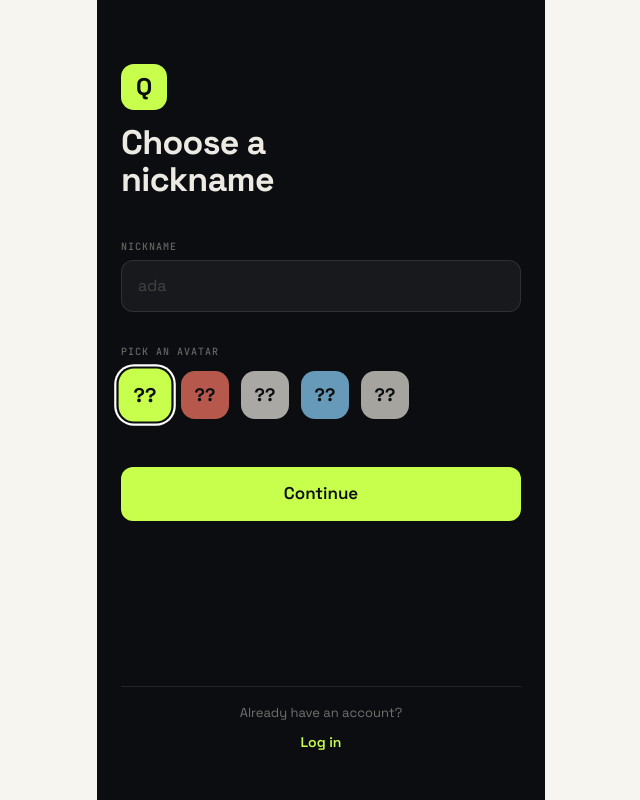
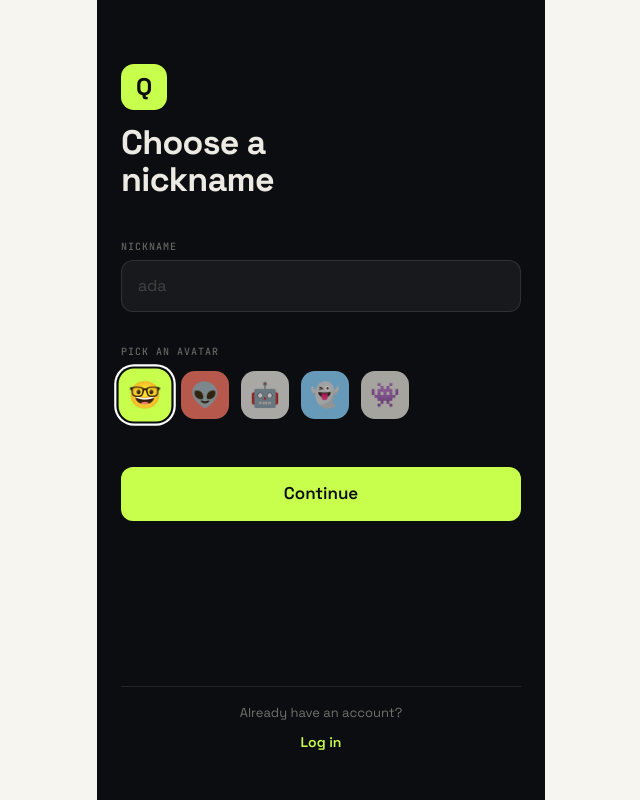
Before and after one commit to Astitwa2006/mini-project, a React (Vite) app in the folder client/: page /join/1 in a window 1280 px wide. Shown: the whole page, without its empty margins (319-959 px from the left). Built offline with nearby package versions, Linux system fonts and the light colour scheme; no server answers.

Commit message:
Frontend: Fix visual bugs identified by QA
- Replace dummy spans with SVG icons for Google and GitHub logins
- Fix offset highlight box behind 'quiz' on the Landing Page
- Add actual emojis to the Guest Join avatar picker

```diff
--- a/client/src/pages/JoinPage.jsx
+++ b/client/src/pages/JoinPage.jsx
@@ -8,7 +8,13 @@
 import { useSocket } from '../context/SocketContext.jsx';
 import Loader from '../components/ui/Loader.jsx';
 
-const AVATAR_COLORS = ['bg-accent', 'bg-danger', 'bg-[#EDEAE3]', 'bg-[#8FD6FF]', 'bg-[#E8E4DA]'];
+const AVATARS = [
+  { color: 'bg-accent', icon: '🤓' },
+  { color: 'bg-danger', icon: '👽' },
+  { color: 'bg-[#EDEAE3]', icon: '🤖' },
+  { color: 'bg-[#8FD6FF]', icon: '👻' },
+  { color: 'bg-[#E8E4DA]', icon: '👾' },
+];
 
 export default function JoinPage() {
   const { code } = useParams();
@@ -84,13 +90,13 @@
         <div className="flex flex-col gap-3">
           <span className="font-mono font-medium text-[10px] tracking-[0.1em] text-[#EDEAE3]/40">PICK AN AVATAR</span>
           <div className="flex items-center gap-3">
-            {AVATAR_COLORS.map((color, i) => (
+            {AVATARS.map((avatar, i) => (
               <button
                 key={i}
                 onClick={() => setAvatarIndex(i)}
-                className={`w-[48px] h-[48px] rounded-[14px] ${color} flex items-center justify-center font-bold text-lg text-[#0B0D10] transition-transform ${avatarIndex === i ? 'scale-110 ring-2 ring-white ring-offset-2 ring-offset-bg' : 'opacity-70 hover:opacity-100'}`}
+                className={`w-[48px] h-[48px] rounded-[14px] ${avatar.color} flex items-center justify-center text-2xl transition-transform ${avatarIndex === i ? 'scale-110 ring-2 ring-white ring-offset-2 ring-offset-bg' : 'opacity-70 hover:opacity-100'}`}
               >
-                {nickname ? nickname.substring(0, 2).toUpperCase() : '??'}
+                {avatar.icon}
               </button>
             ))}
           </div>
--- a/client/src/pages/LandingPage.jsx
+++ b/client/src/pages/LandingPage.jsx
@@ -45,7 +45,7 @@
 
           <h1 className="m-0 font-bold text-5xl md:text-[58px] leading-[1.02] tracking-[-0.04em] text-balance">
             The tech news,<br />played as a<br />
-            <span className="bg-accent text-surface-inverted px-2 rounded-md inline-block mt-1">quiz</span>
+            <span className="bg-accent text-surface-inverted px-2 rounded-md">quiz</span>
           </h1>
 
           <p className="m-0 font-normal text-lg leading-[1.55] text-text-muted max-w-[440px] text-balance">
--- a/client/src/pages/LoginPage.jsx
+++ b/client/src/pages/LoginPage.jsx
@@ -76,11 +76,18 @@
             disabled={loading}
             className="flex-1 h-[50px] rounded-xl border border-white/15 flex items-center justify-center gap-2 font-medium text-sm text-[#EDEAE3]/85 hover:bg-white/5 transition-colors"
           >
-            <span className="w-4 h-4 rounded-full" style={{ background: 'conic-gradient(#EDEAE3 0 25%, rgba(237,234,227,0.45) 0)' }}></span>
+            <svg className="w-[18px] h-[18px]" viewBox="0 0 24 24">
+              <path d="M22.56 12.25c0-.78-.07-1.53-.2-2.25H12v4.26h5.92c-.26 1.37-1.04 2.53-2.21 3.31v2.77h3.57c2.08-1.92 3.28-4.74 3.28-8.09z" fill="#4285F4"/>
+              <path d="M12 23c2.97 0 5.46-.98 7.28-2.66l-3.57-2.77c-.98.66-2.23 1.06-3.71 1.06-2.86 0-5.29-1.93-6.16-4.53H2.18v2.84C3.99 20.53 7.7 23 12 23z" fill="#34A853"/>
+              <path d="M5.84 14.09c-.22-.66-.35-1.36-.35-2.09s.13-1.43.35-2.09V7.07H2.18C1.43 8.55 1 10.22 1 12s.43 3.45 1.18 4.93l2.85-2.22.81-.62z" fill="#FBBC05"/>
+              <path d="M12 5.38c1.62 0 3.06.56 4.21 1.64l3.15-3.15C17.45 2.09 14.97 1 12 1 7.7 1 3.99 3.47 2.18 7.07l3.66 2.84c.87-2.6 3.3-4.53 6.16-4.53z" fill="#EA4335"/>
+            </svg>
             Google
           </button>
           <button className="flex-1 h-[50px] rounded-xl border border-white/15 flex items-center justify-center gap-2 font-medium text-sm text-[#EDEAE3]/85 hover:bg-white/5 transition-colors">
-            <span className="w-4 h-4 rounded-sm bg-[#EDEAE3]/75"></span>
+            <svg className="w-[18px] h-[18px] fill-current" viewBox="0 0 24 24">
+              <path d="M12 .297c-6.63 0-12 5.373-12 12 0 5.303 3.438 9.8 8.205 11.385.6.113.82-.258.82-.577 0-.285-.01-1.04-.015-2.04-3.338.724-4.042-1.61-4.042-1.61C4.422 18.07 3.633 17.7 3.633 17.7c-1.087-.744.084-.729.084-.729 1.205.084 1.838 1.236 1.838 1.236 1.07 1.835 2.809 1.305 3.495.998.108-.776.417-1.305.76-1.605-2.665-.3-5.466-1.332-5.466-5.93 0-1.31.465-2.38 1.235-3.22-.135-.303-.54-1.523.105-3.176 0 0 1.005-.322 3.3 1.23.96-.267 1.98-.399 3-.405 1.02.006 2.04.138 3 .405 2.28-1.552 3.285-1.23 3.285-1.23.645 1.653.24 2.873.12 3.176.765.84 1.23 1.91 1.23 3.22 0 4.61-2.805 5.625-5.475 5.92.42.36.81 1.096.81 2.22 0 1.606-.015 2.896-.015 3.286 0 .315.21.69.825.57C20.565 22.092 24 17.592 24 12.297c0-6.627-5.373-12-12-12"/>
+            </svg>
             GitHub
           </button>
         </div>
```
